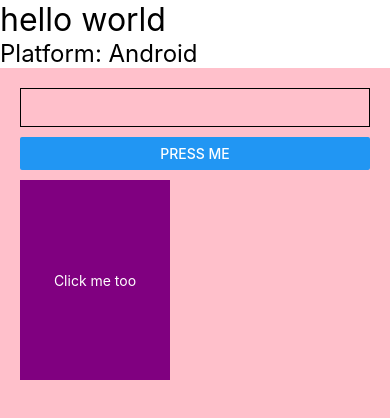
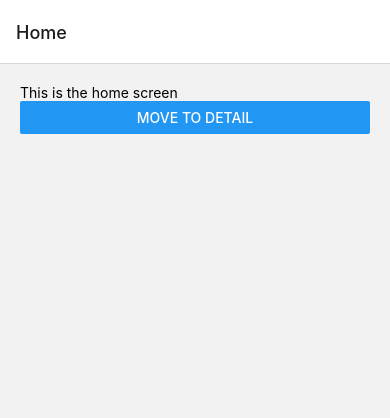
Before and after one commit to rypptc/events-project, a React Native app in the folder events-app/: screen /Home in a window 390 px wide. Shown: the top 418 px of the page. Built offline with nearby package versions, Linux system fonts and the light colour scheme.

Commit message:
create simple navigation
add home event screens, stack

```diff
--- a/events-app/App.js
+++ b/events-app/App.js
@@ -1,64 +1,12 @@
-import { StatusBar } from 'expo-status-bar';
-import { useState } from 'react';
-import { SafeAreaView, StyleSheet, Text, View, Platform, ScrollView, TextInput, Button, TouchableOpacity } from 'react-native';
+import { StatusBar } from "expo-status-bar";
+import { NavigationContainer } from '@react-navigation/native';
+import { HomeStack } from './navigation/stack';
 
 export default function App() {
-  const [text, setText] = useState("");
 
   return (
-    <SafeAreaView style={styles.safeArea}>
-      <Text style={styles.headerText}>hello world</Text>
-      <Text style={styles.platformText}>
-        Platform: {Platform.OS === 'ios' ? 'iOS' : 'Android'}
-      </Text>
-      <ScrollView>
-        <View style={styles.scrollViewContent}>
-          <TextInput
-            defaultValue={text}
-            onChangeText={txt => setText(txt)}
-            style={styles.textInput}
-          />
-          <Button title="press me" onPress={() => console.log("Hello World!!")} />
-          <TouchableOpacity style={styles.touchableOpacity} onPress={() => console.log("Hello World 2")}>
-            <Text style={styles.touchableText}>Click me too</Text>
-          </TouchableOpacity>
-        </View>
-      </ScrollView>
-      <StatusBar style="dark" />
-    </SafeAreaView>
+    <NavigationContainer>
+      <HomeStack />
+    </NavigationContainer>
   );
 }
-
-const styles = StyleSheet.create({
-  safeArea: {
-    flex: 1,
-  },
-  headerText: {
-    fontSize: 32,
-  },
-  platformText: {
-    fontSize: 24,
-  },
-  scrollViewContent: {
-    backgroundColor: 'pink',
-    height: 1600,
-    padding: 20,
-  },
-  textInput: {
-    borderWidth: 1,
-    padding: 10,
-    marginBottom: 10, // Added margin for spacing
-  },
-  touchableOpacity: {
-    padding: 10,
-    backgroundColor: 'purple',
-    width: 150,
-    height: 200,
-    justifyContent: 'center',
-    alignItems: 'center',
-    marginTop: 10, // Added margin for spacing
-  },
-  touchableText: {
-    color: 'white', // Set text color for better contrast
-  },
-});
--- /dev/null
+++ b/events-app/navigation/stack.js
@@ -0,0 +1,14 @@
+import { createStackNavigator } from '@react-navigation/stack';
+import HomeScreen from '../screens/home-screen';
+import EventDetailScreen from '../screens/event-detail-screen';
+
+const Stack = createStackNavigator();
+
+export const HomeStack = () => {
+  return (
+    <Stack.Navigator>
+      <Stack.Screen name="Home" component={HomeScreen} />
+      <Stack.Screen name="Event" component={EventDetailScreen} />
+    </Stack.Navigator>
+  );
+}
--- /dev/null
+++ b/events-app/screens/event-detail-screen.js
@@ -0,0 +1,17 @@
+import { View, Text, StyleSheet } from "react-native";
+
+const EventDetailScreen = () => {
+  return (
+    <View style={styles.screen}>
+      <Text>This is event detail screen</Text>
+    </View>
+  );
+}
+
+const styles = StyleSheet.create({
+  screen: {
+    padding: 20,
+  }
+});
+
+export default EventDetailScreen;
--- /dev/null
+++ b/events-app/screens/home-screen.js
@@ -0,0 +1,20 @@
+import { useNavigation } from "@react-navigation/native";
+import { View, Text, StyleSheet, Button } from "react-native";
+
+const HomeScreen = () => {
+  const navigation = useNavigation();
+  return (
+    <View style={styles.screen}>
+      <Text>This is the home screen</Text>
+      <Button title="move to detail" onPress={() => navigation.navigate("Event")} />
+    </View>
+  );
+}
+
+const styles = StyleSheet.create({
+  screen: {
+    padding: 20,
+  }
+});
+
+export default HomeScreen;
```
Also changed, not shown: events-app/package.json (+6 -1 lines), 1 other file (tests, documents, lock files or other folders).
